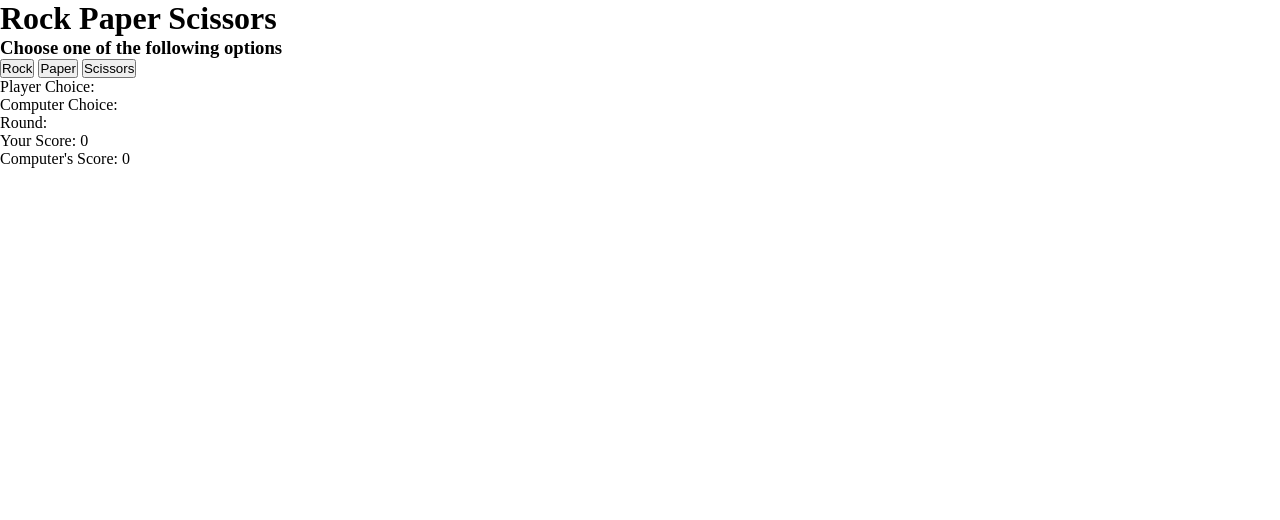
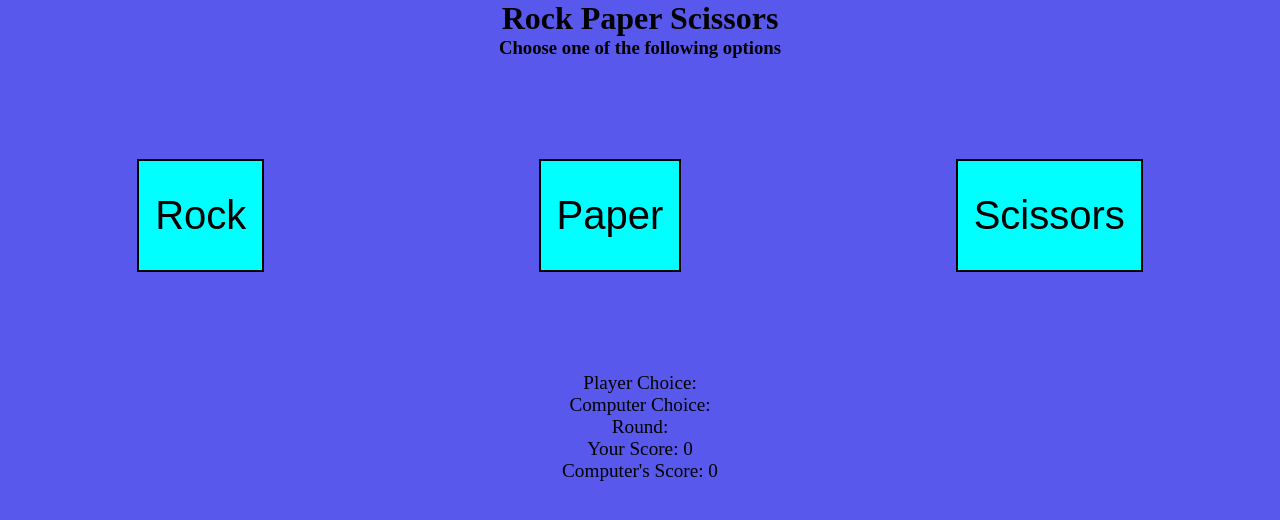
Before and after one commit to tommyporter14/rock-paper-scissors, a plain HTML site: page index.html in a window 1280 px wide. Drawn offline with Linux system fonts and the light colour scheme.

Commit message:
feat: added basic more pleasing styling

```diff
--- a/index.html
+++ b/index.html
@@ -15,13 +15,13 @@
         <button onclick="playRound('Paper', getComputerChoice())">Paper</button>
         <button onclick="playRound('Scissors', getComputerChoice())">Scissors</button>
     </div>
-
-    <div id="playerChoice">Player Choice:</div>
-    <div id="computerChoice">Computer Choice:</div>
-    <div id="resultRound">Round:</div>
-    <div id="playerScoreDisplay">Your Score: 0</div>
-    <div id="computerScoreDisplay">Computer's Score: 0</div>
-
+    <div id="display">
+        <div id="playerChoice">Player Choice:</div>
+        <div id="computerChoice">Computer Choice:</div>
+        <div id="resultRound">Round:</div>
+        <div id="playerScoreDisplay">Your Score: 0</div>
+        <div id="computerScoreDisplay">Computer's Score: 0</div>
+    </div>
     <script src="scripts.js"></script>
 </body>
 </html>
--- a/scripts.js
+++ b/scripts.js
@@ -93,7 +93,3 @@ function playRound(humanChoice, computerChoice) {
     playerScoreDisplay.textContent = `Your Score: ${humanScore}`;
     computerScoreDisplay.textContent = `Computer's Score: ${computerScore}`;
 }
-
-/*
-TO DO: work on styles
-*/
--- a/styles.css
+++ b/styles.css
@@ -7,4 +7,37 @@
 * {
     margin: 0;
     padding: 0;
+    background-color: rgb(88, 88, 237);
 }
+
+h1, h3 {
+    text-align: center;
+}
+
+#choices {
+    display: flex;
+    flex-direction:row;
+    justify-content:space-around;
+    align-items: center;
+    margin-top: 100px;
+}
+
+button {
+    font-size: 40px;
+    padding: 32px 16px;
+    border-style: solid;
+    background-color: aqua;
+}
+
+#display {
+    text-align: center;
+    font-size: larger;
+    margin-top:100px;
+}
+
+#again {
+    display: block;
+    margin-left: auto;
+    margin-right: auto;
+    margin-top: 100px;
+}
```
Also changed, not shown: lose.html (+1 -2 lines), win.html (+1 -4 lines).
